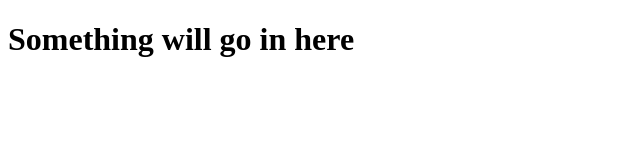
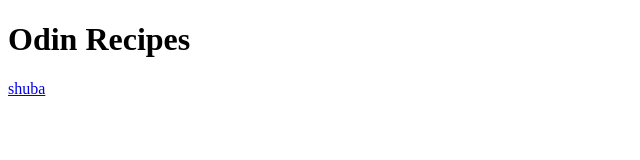
Before and after one commit to SnowYeti79/odin-recipes, a plain HTML site: page index.html in a window 1280 px wide. Shown: the whole page, without its empty margins (0-640 px from the left). Drawn offline with Linux system fonts and the light colour scheme.

Commit message:
Add index.html

```diff
--- a/index.html
+++ b/index.html
@@ -7,7 +7,7 @@
     <title>Document</title>
 </head>
 <body>
-  <h1>  Something will go in here </h1>
-
+  <h1>Odin Recipes</h1>
+    <a href="recipes/shuba.html">shuba</a>
 </body>
 </html>
```
